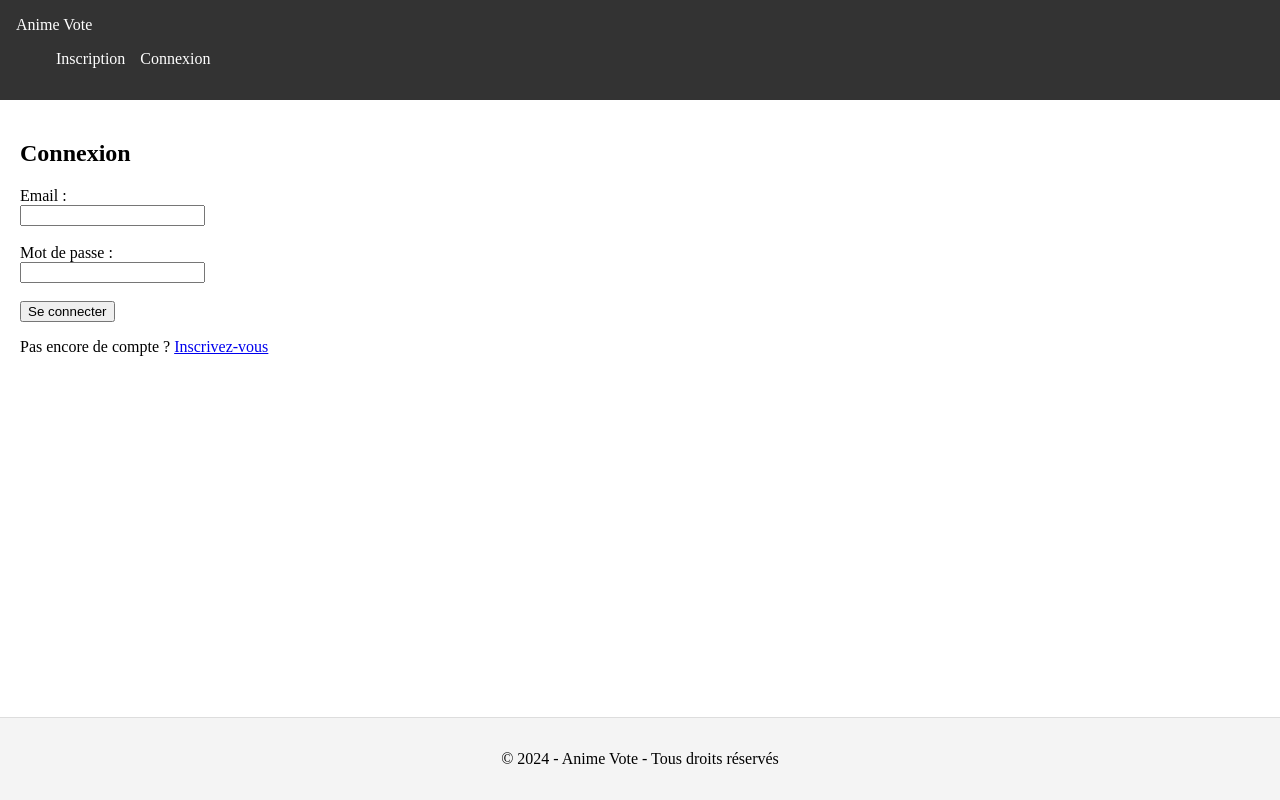
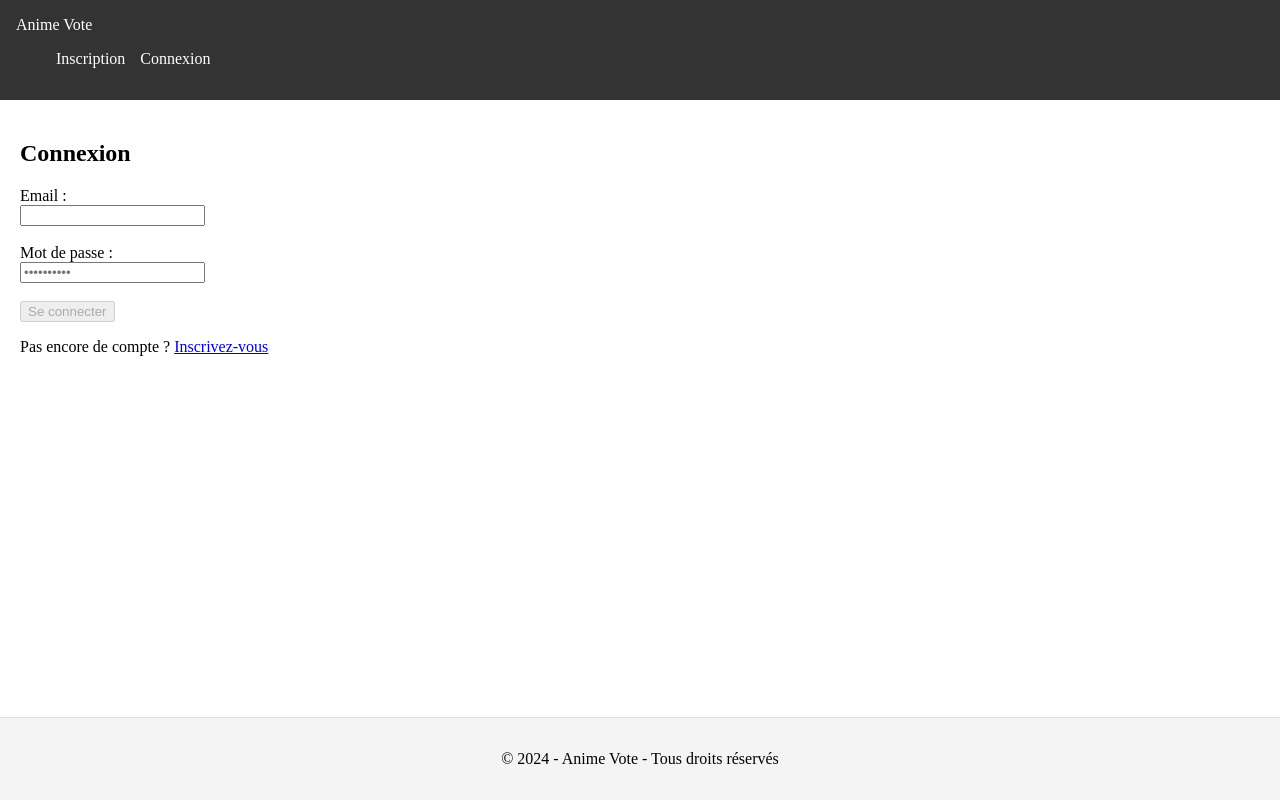
Before and after one commit to nonyx69/Anime_Vote_Front, an Angular app: page /login in a window 1280 px wide. Built offline with nearby package versions, Linux system fonts and the light colour scheme.

Commit message:
Maj champ connexion user

```diff
--- a/src/app/features/auth/login/login.component.html
+++ b/src/app/features/auth/login/login.component.html
@@ -1,21 +1,45 @@
 <h2>Connexion</h2>
 
-<form (submit)="onLogin()">
+<form #loginForm="ngForm" (submit)="onLogin()">
   <div>
     <label for="email">Email :</label><br />
-    <input type="email" id="email" [(ngModel)]="credentials.email" name="email" required/>
+    <input type="email" id="email" [(ngModel)]="credentials.email" name="email" #email="ngModel" required email />
+    @if (email.invalid && email.touched) {
+      <p style="color: red; font-size: 0.8em;">Email invalide.</p>
+    }
   </div>
 
   <br/>
 
   <div>
     <label for="password">Mot de passe :</label><br />
-    <input type="password" id="password" [(ngModel)]="credentials.password" name="password" required/>
+    <div>
+      <input
+        [type]="showPassword ? 'text' : 'password'"
+        id="password"
+        [(ngModel)]="credentials.password"
+        name="password"
+        #pwd="ngModel"
+        required
+        [pattern]="passwordPattern"
+        placeholder="••••••••••"
+      />
+
+    </div>
+
+    @if (pwd.invalid && pwd.touched) {
+      <div style="color: red; font-size: 0.8em; margin-top: 5px;">
+        @if (pwd.errors?.['required']) { <p>Mot de passe requis.</p> }
+        @if (pwd.errors?.['pattern']) {
+          <p>Sécurité : 10 caractères min, 1 Maj, 1 Min, 1 Chiffre et 1 Spécial (&#64;$!%*?&)</p>
+        }
+      </div>
+    }
   </div>
 
   <br/>
 
-  <button type="submit">Se connecter</button>
+  <button type="submit" [disabled]="loginForm.invalid">Se connecter</button>
 
 </form>
 
--- a/src/app/features/auth/login/login.ts
+++ b/src/app/features/auth/login/login.ts
@@ -15,10 +15,18 @@ export class LoginComponent {
     password: '',
   };
 
+  showPassword = false;
+
+  passwordPattern = '^(?=.*[a-z])(?=.*[A-Z])(?=.*\\d)(?=.*[@$!%*?&#])[A-Za-z\\d@$!%*?&#]{10,}$';
+
   constructor(
     private authService: AuthService,
     private router: Router,
   ) {}
+
+  togglePassword() {
+    this.showPassword = !this.showPassword;
+  }
 
   onLogin() {
     console.log('Tentative de connexion avec :', this.credentials);
```
